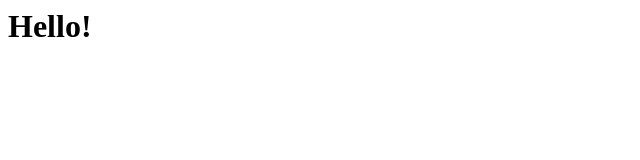
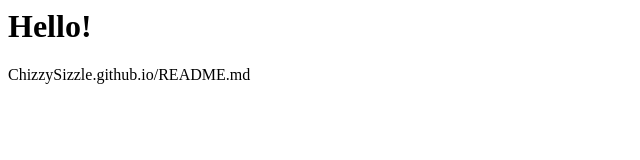
Before and after one commit to ChizzySizzle/ChizzySizzle.github.io, a plain HTML site: page index.html in a window 1280 px wide. Shown: the whole page, without its empty margins (0-640 px from the left). Drawn offline with Linux system fonts and the light colour scheme.

```diff
--- a/index.html
+++ b/index.html
@@ -1 +1,3 @@
 <h1>Hello!</h1>
+
+ChizzySizzle.github.io/README.md
```
